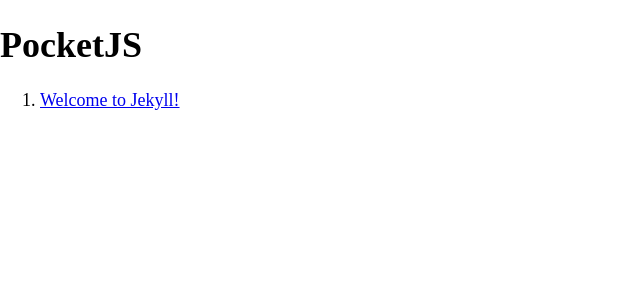
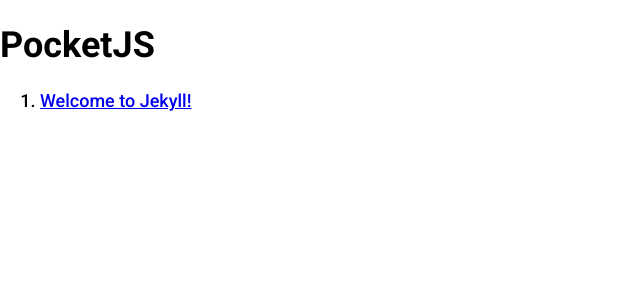
Before and after one commit to kvnol/pocketjs.github.io, a Jekyll site: the page built from index.html, in a window 1280 px wide. Shown: the top 300 px of the page, without its empty margins (0-640 px from the left). Built offline with Jekyll 4.4.1, drawn with Linux system fonts in a browser that asks for light colours.

Commit message:
add google fonts

```diff
--- a/_layouts/default.html
+++ b/_layouts/default.html
@@ -8,6 +8,7 @@
   <title>{{ page.title }}</title>
 
   <link rel="stylesheet" href="/assets/css/main.css">
+  <link rel="stylesheet" href="https://fonts.googleapis.com/css?family=Archivo+Black|Roboto:300,300i,500,700,900">
 </head>
 <body>
 {{ content }}
--- a/assets/_sass/_core/_global.sass
+++ b/assets/_sass/_core/_global.sass
@@ -9,3 +9,4 @@ body
   font:
     family: $font-family
     size: $font-size
+    weight: normal
--- a/assets/_sass/_core/_variables.sass
+++ b/assets/_sass/_core/_variables.sass
@@ -1,2 +1,2 @@
-$font-family: 'Droid Serif', serif
+$font-family: 'Roboto', serif
 $font-size: 18px
--- a/assets/css/main.sass
+++ b/assets/css/main.sass
@@ -1,7 +1,6 @@
 ---
 # Silence is golden.
 ---
-
 
 @import '_core/variables'
 @import '_core/mixins'
```
